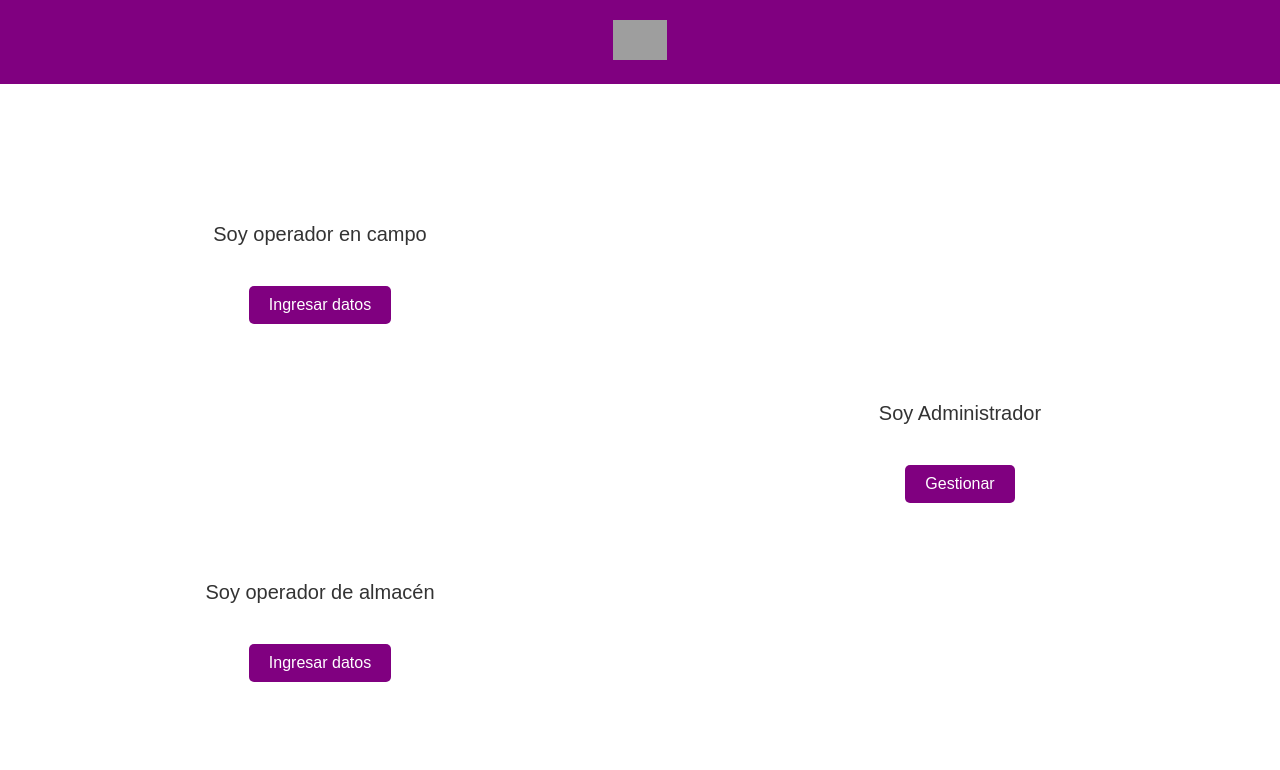
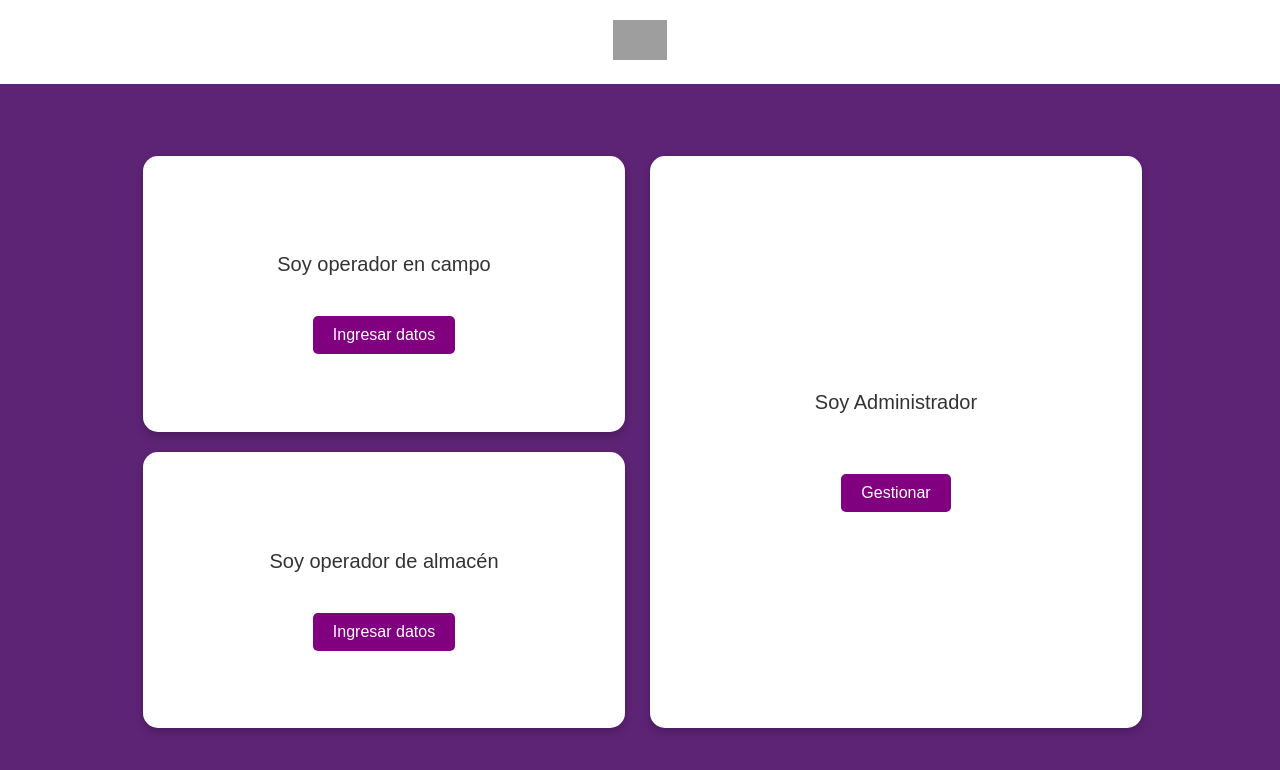
Before and after one commit to SaaSBINoreluxx/SaasBINxx-Prototype, a React (Create React App) app in the folder cliente/: page / in a window 1280 px wide. Shown: the top 770 px of the page. Built offline with nearby package versions, Linux system fonts and the light colour scheme; grey boxes are pictures that could not be loaded; the HTML template or start-up script is replaced by a standard one.

Commit message:
Frontend con secciones y botones distribución al 100%

```diff
--- a/cliente/src/App.css
+++ b/cliente/src/App.css
@@ -4,7 +4,7 @@
   display: flex;
   margin: 0;
   font-family: Arial, sans-serif;
-  background-color: white;  /* Fondo blanco para la aplicación */
+  background-color: #5d2375; /* Fondo morado para la aplicación */
   justify-content: center;
   align-items: center;
   flex-direction: column;
@@ -21,10 +21,10 @@
 
 .App-header {
   width: 100%;
-  background-color: #800080;  /* Fondo morado para el header */
+  background-color: #ffffff;  /* Fondo morado para el header */
   padding: 20px 0;
   text-align: center;  /* Centra el contenido del header */
-  color: white;
+  color: rgb(255, 0, 225);
 }
 
 .App-link {
@@ -42,10 +42,12 @@
 }
 
 .container {
+  width: 80%;
   display: flex;
-  height: 100%;
-  width: 100%;
-  flex-grow: 1;
+  flex: 1;
+  justify-content: center;
+  align-items: center; /* Centra las tarjetas verticalmente */
+  background-color: #5d2375; /* Fondo morado para el contenedor */
 }
 
 .left-split, .right-split {
@@ -54,14 +56,29 @@
   justify-content: center;
   align-items: center;
   flex-direction: column;
+  width: 90%;
+  height: 80%;
+  gap: 20px; /* Asegura que haya espacio entre las tarjetas */
+  margin: 0 10px; /* Agrega un margen horizontal para evitar que las tarjetas se peguen a los bordes */
 }
 
-.top-left, .bottom-left, .right-split {
+.top-left, .bottom-left {
+  background-color: white; /* Fondo blanco para las tarjetas */
+  border-radius: 15px; /* Bordes redondeados para las tarjetas */
+  box-shadow: 0 4px 8px rgba(0, 0, 0, 0.2); /* Sombra sutil para profundidad */
+  padding: 20px; /* Espacio interior para las tarjetas */
+  width: 90%; /* Ajusta el ancho de las tarjetas */
+  height: 80%;
   display: flex;
-  flex-direction: column; /* Alinea los elementos verticalmente */
+  flex-direction: column;
+  align-items: center; /* Centra los contenidos de las tarjetas horizontalmente */
   justify-content: center;
-  align-items: center; /* Centra los elementos horizontalmente */
-  flex: 1;
+}
+
+.right-split {
+  background-color: white; /* Fondo blanco para la tarjeta */
+  border-radius: 15px; /* Bordes redondeados para la tarjeta */
+  box-shadow: 0 4px 8px rgba(0, 0, 0, 0.2); /* Sombra sutil para profundidad */
 }
 
 button {
```
